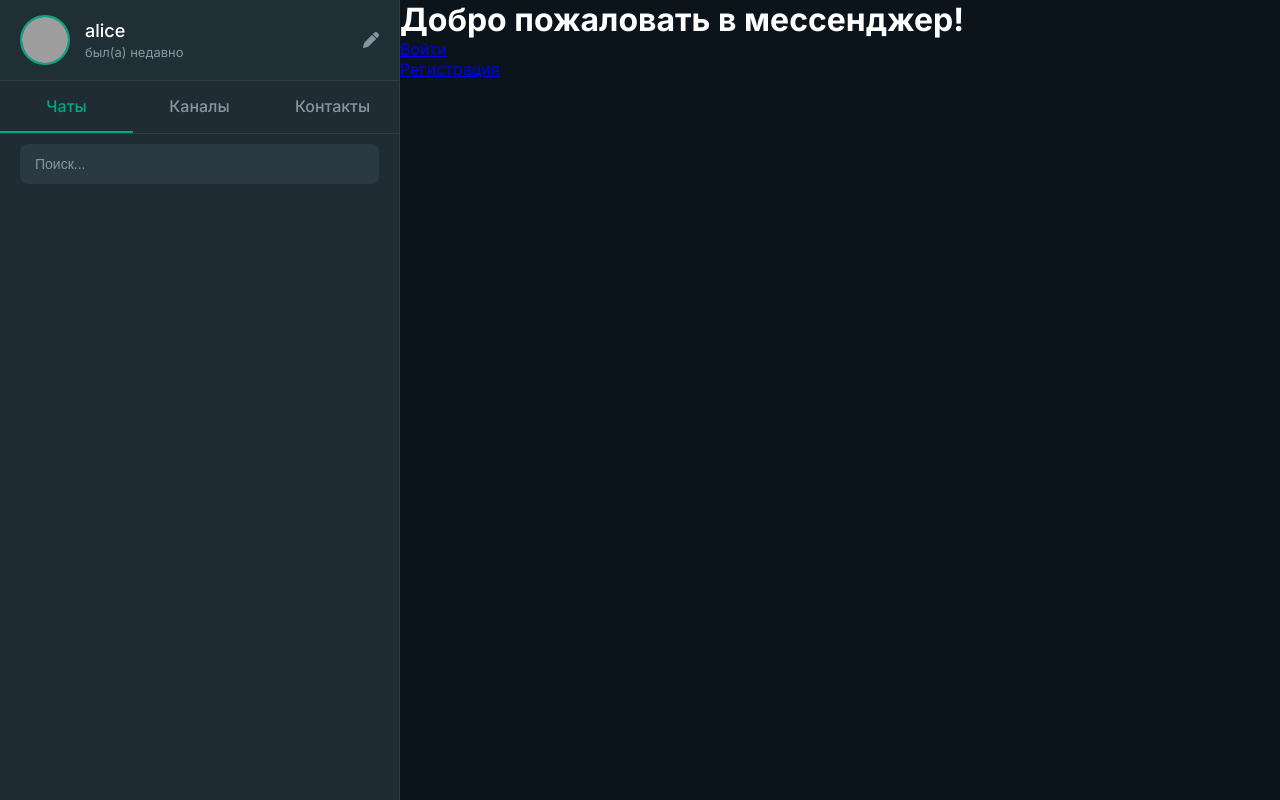
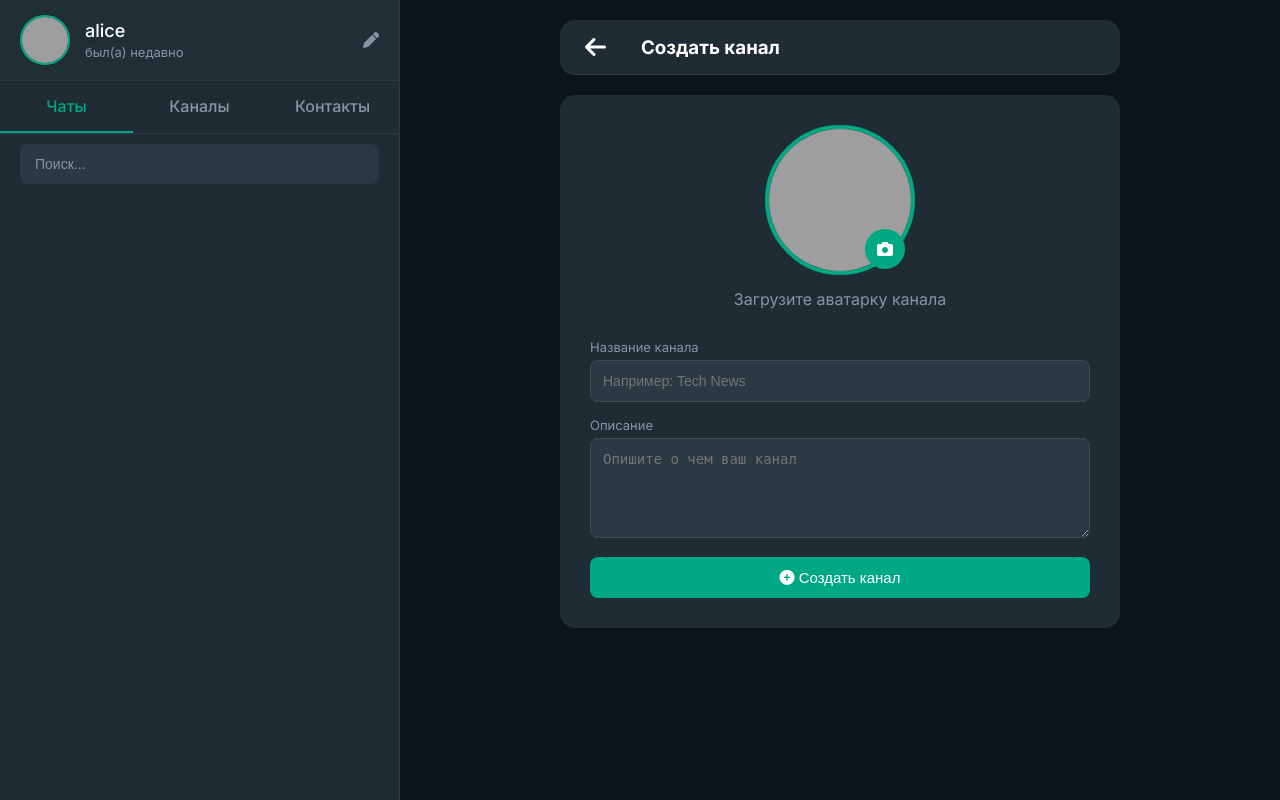
Before and after one commit to dizarer28-coder/kwoerk, a Flask app: page /create_channel in a window 1280 px wide. Run offline with Flask 3, Linux system fonts and the light colour scheme; a user stored in the database is signed in; some libraries are stand-ins or nearby versions; grey boxes are pictures that could not be loaded.

Commit message:
Добавлен код create_channel.html

```diff
--- a/templates/create_channel.html
+++ b/templates/create_channel.html
@@ -1,7 +1,58 @@
 {% extends "base.html" %}
-{% block title %}Главная{% endblock %}
+
+{% block title %}Создание канала{% endblock %}
+
 {% block content %}
-<h1>Добро пожаловать в мессенджер!</h1>
-<a href="/login">Войти</a>
-<a href="/register">Регистрация</a>
+<div style="max-width: 600px; margin: 0 auto; width: 100%; padding: 20px;">
+    <div class="chat-header" style="border-radius: 15px; margin-bottom: 20px;">
+        <i class="fas fa-arrow-left" style="font-size: 24px; cursor: pointer;" onclick="window.history.back()"></i>
+        <h3 style="margin-left: 20px;">Создать канал</h3>
+    </div>
+
+    <div style="background: #1f2c34; border-radius: 15px; padding: 30px;">
+        <form method="POST" enctype="multipart/form-data">
+            <div style="text-align: center; margin-bottom: 30px;">
+                <div style="position: relative; display: inline-block;">
+                    <img src="{{ url_for('static', filename='uploads/channels/channel_default.jpg') }}"
+                         alt="Channel Avatar"
+                         id="avatarPreview"
+                         style="width: 150px; height: 150px; border-radius: 50%; border: 4px solid #00a884; cursor: pointer;"
+                         onclick="document.getElementById('avatarInput').click()">
+                    <div style="position: absolute; bottom: 10px; right: 10px; background: #00a884; width: 40px; height: 40px; border-radius: 50%; display: flex; align-items: center; justify-content: center; cursor: pointer;"
+                         onclick="document.getElementById('avatarInput').click()">
+                        <i class="fas fa-camera" style="color: #fff;"></i>
+                    </div>
+                </div>
+                <input type="file" id="avatarInput" name="avatar" accept="image/*" style="display: none;" onchange="previewAvatar(this)">
+                <p style="color: #8696a0; margin-top: 10px;">Загрузите аватарку канала</p>
+            </div>
+
+            <div class="form-group">
+                <label>Название канала</label>
+                <input type="text" name="name" placeholder="Например: Tech News" required>
+            </div>
+
+            <div class="form-group">
+                <label>Описание</label>
+                <textarea name="description" placeholder="Опишите о чем ваш канал"></textarea>
+            </div>
+
+            <button type="submit" class="btn btn-primary">
+                <i class="fas fa-plus-circle"></i> Создать канал
+            </button>
+        </form>
+    </div>
+</div>
+
+<script>
+    function previewAvatar(input) {
+        if (input.files && input.files[0]) {
+            const reader = new FileReader();
+            reader.onload = function(e) {
+                document.getElementById('avatarPreview').src = e.target.result;
+            }
+            reader.readAsDataURL(input.files[0]);
+        }
+    }
+</script>
 {% endblock %}
```
